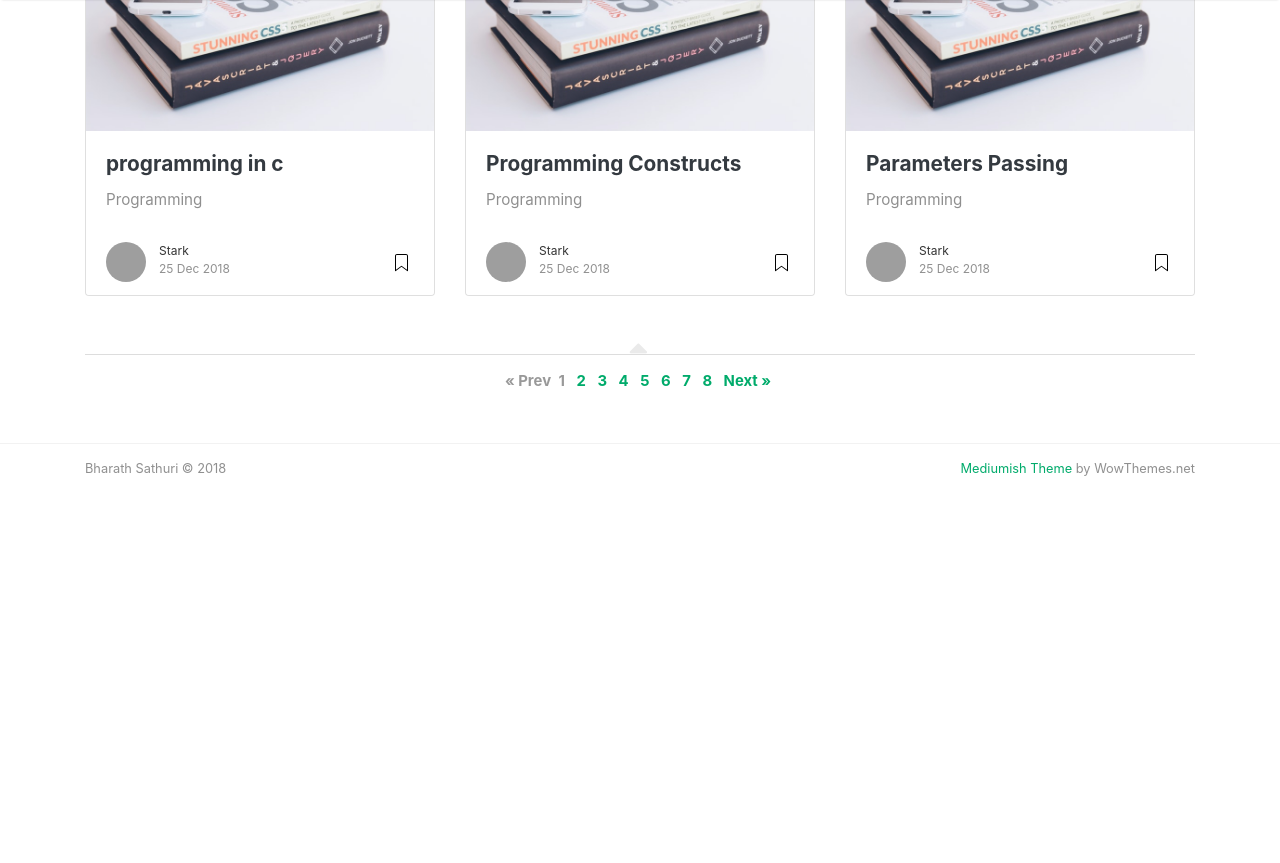
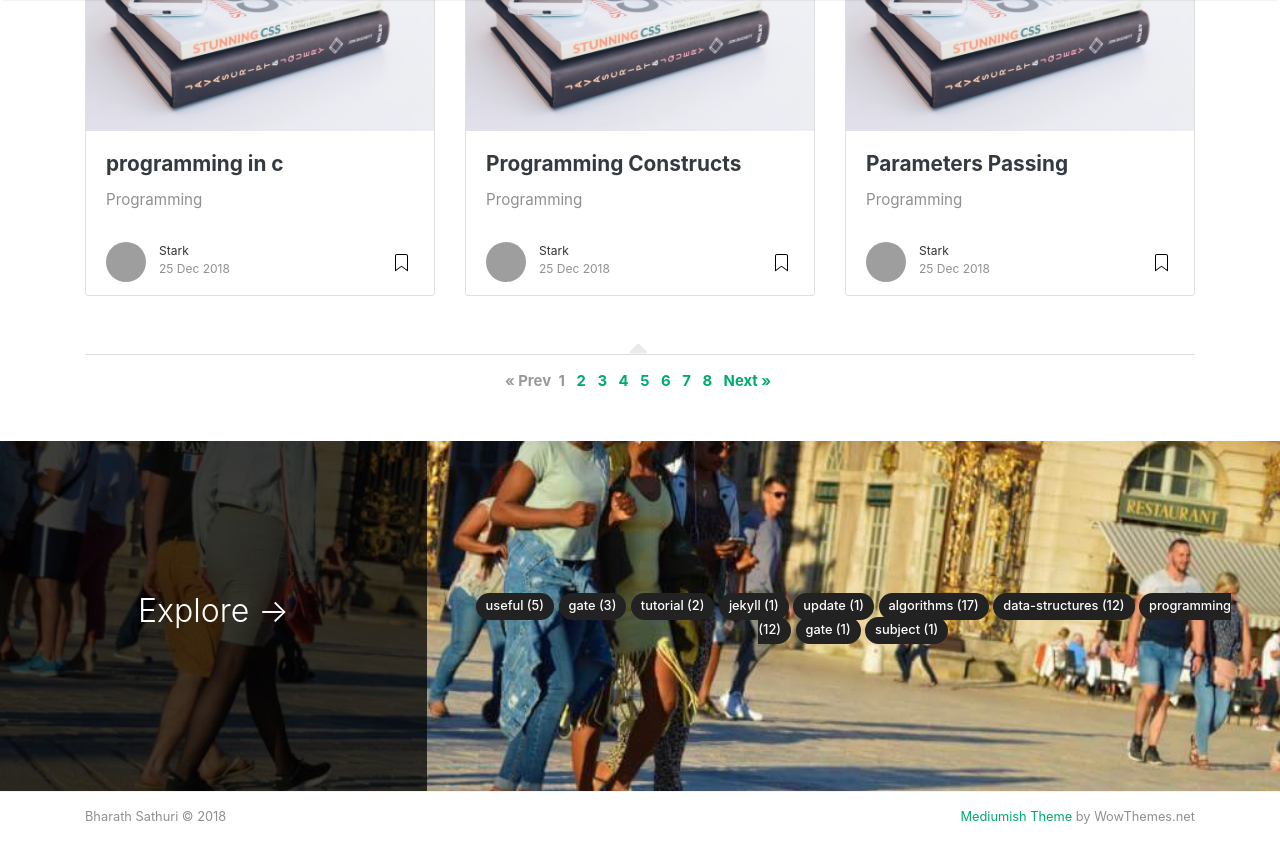
Before and after one commit to simhagate/simhagate.github.io, a Jekyll site: the page built from index.html, in a window 1280 px wide and 900 px high, scrolled down 1267 px. Shown: the top 863 px of the window. Built offline with Jekyll 4.4.1, drawn with Linux system fonts in a browser that asks for light colours; nearby versions of some CDN libraries; the list of posts is cut into pages by our own code; comment, search, counter and statistics services are not loaded; before the commit the page ends 1819 px from its top, so only the background shows below that; grey boxes are pictures that could not be loaded.

Commit message:
Update default.html

```diff
--- a/_layouts/default.html
+++ b/_layouts/default.html
@@ -253,7 +253,7 @@ SimpleJekyllSearch({
 
 <!-- Categories Jumbotron
 ================================================== -->
-	<!--
+
 <div class="jumbotron fortags">
 	<div class="d-md-flex h-100">
 		<div class="col-md-4 transpdark align-self-center text-center h-100">
@@ -265,11 +265,11 @@ SimpleJekyllSearch({
           {% assign tags_list = site.categories %}
           {% if tags_list.first[0] == null %}
             {% for tag in tags_list %}
-              <a href="{{ site.baseurl }}/category/{{ tag }}">{{ tag | capitalize }} {{ site.tags[tag].size }}</a>
+              <a href="{{ site.baseurl }}/categories.html#{{ tag }}">{{ tag | capitalize }} {{ site.tags[tag].size }}</a>
             {% endfor %}
           {% else %}
             {% for tag in tags_list %}
-              <a href="{{ site.baseurl }}/category/{{ tag[0] }}">{{ tag[0] | capitalize }} ({{ tag[1].size }})</a>
+              <a href="{{ site.baseurl }}/categories.html#{{ tag[0] }}">{{ tag[0] | capitalize }} ({{ tag[1].size }})</a>
             {% endfor %}
           {% endif %}
         {% assign tags_list = nil %}
@@ -278,7 +278,6 @@ SimpleJekyllSearch({
 	</div>
 </div>
 
--->
 	{% comment %}
 =======================
 The purpose of this snippet is to list all the tags you have in your site.
```
